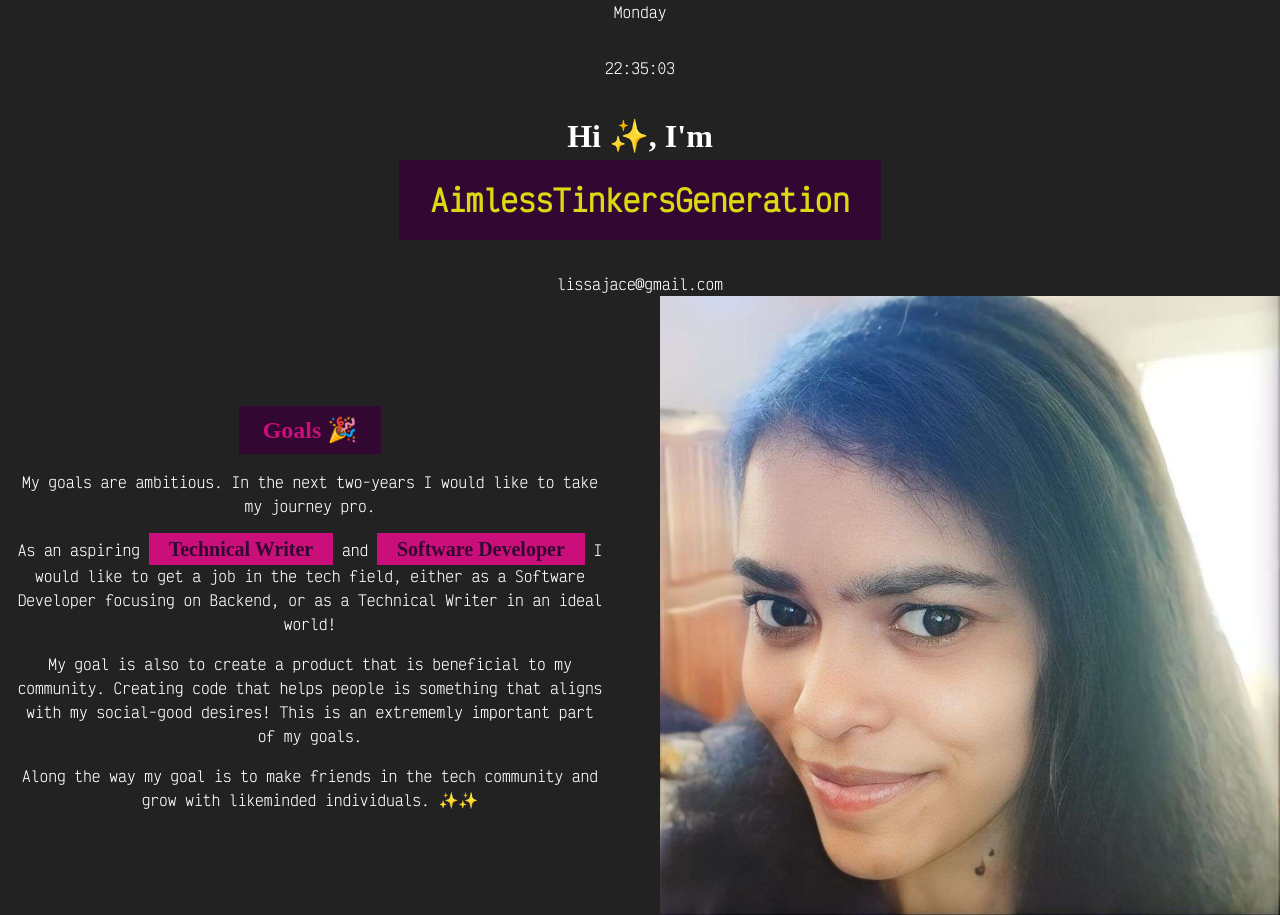
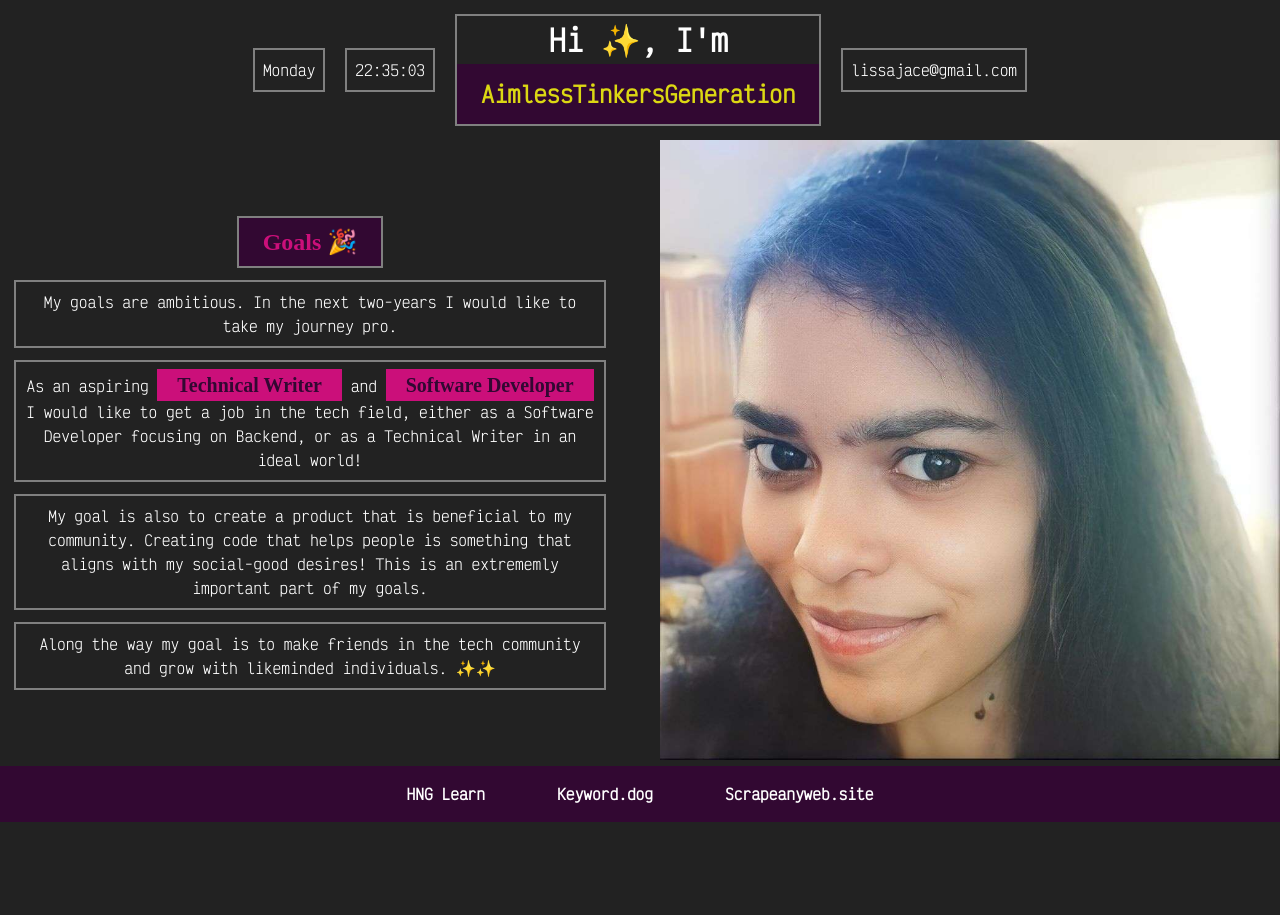
Before and after one commit to ofthewildfire/personal-page-stage1-task, a plain HTML site: page index.html in a window 1280 px wide. Shown: the top 915 px of the page. After the commit the page ends 822 px from the top, so only its background shows below. Drawn offline with Linux system fonts and the light colour scheme.

Commit message:
added custom cursor

```diff
--- a/index.html
+++ b/index.html
@@ -15,7 +15,7 @@
       <h1 data-testid="slackDisplayName">
         Hi ✨, I'm <span class="name-focus">AimlessTinkersGeneration</span>
       </h1>
-      <p data-testid="slackEmail">lissajace@gmail.com</p>
+      <p data-testid="slackEmail" class="email">lissajace@gmail.com</p>
     </header>
 
     <div class="wrapper">
--- a/style.css
+++ b/style.css
@@ -4,6 +4,7 @@
   margin: 0;
   padding: 0;
   box-sizing: border-box;
+  /* outline: 2px solid gray; */
 }
 
 @font-face {
@@ -26,6 +27,9 @@ body {
   background-color: #222;
   color: white;
   line-height: 1.5;
+  cursor: url(/cursor.cur), pointer;
+  max-width: 90rem;
+  width: 100%;
 }
 
 .image-container > img {
@@ -58,8 +62,26 @@ body {
 }
 
 header {
-  display: grid;
-  gap: 2em;
+  max-width: 100%;
+  display: flex;
+  flex-wrap: wrap;
+  align-items: center;
+  justify-content: center;
+  gap: 1.5em;
+  padding: 1em;
+}
+
+/* For that block looking effect, aka brutalist */
+header > *,
+.goals-in-tech > * {
+  outline: 2px solid grey;
+}
+
+.goals-in-tech > p,
+.current-day,
+.current-time,
+.email {
+  padding: 0.5em;
 }
 
 footer {
@@ -89,9 +111,10 @@ footer > a:is(:hover, :active, :focus) {
   text-decoration-thickness: 8px;
   background-color: white;
 }
-h1 {
+/* h1 {
   font-family: serif;
-}
+  width: 100%;
+} */
 
 .name-focus {
   background-color: #320832;
@@ -100,6 +123,7 @@ h1 {
   font-family: "VictorMono-Regular";
   display: flex;
   align-items: center;
+  font-size: 1.5rem;
 }
 
 @media screen and (min-width: 40rem) {
```
Also changed, not shown: 1 other file.
